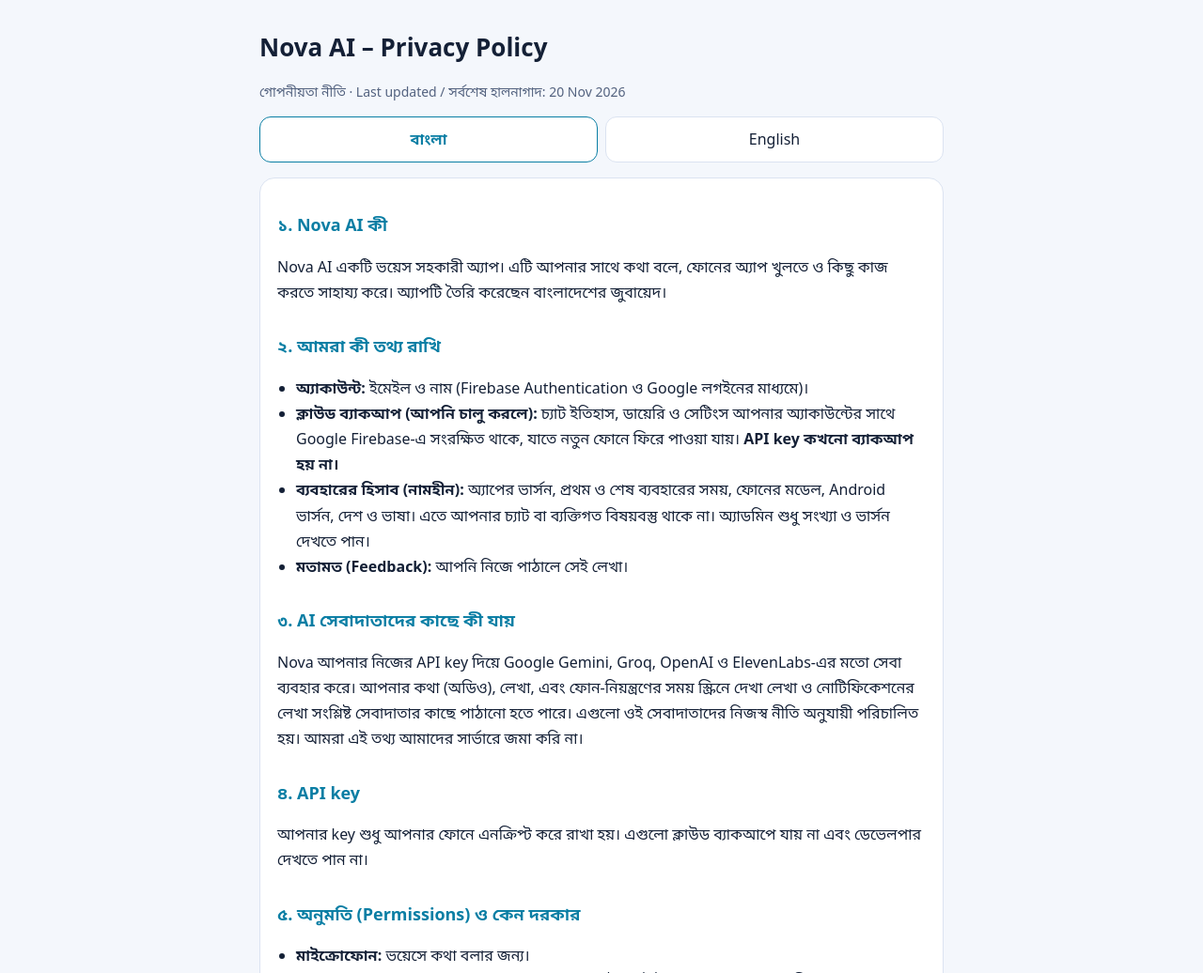
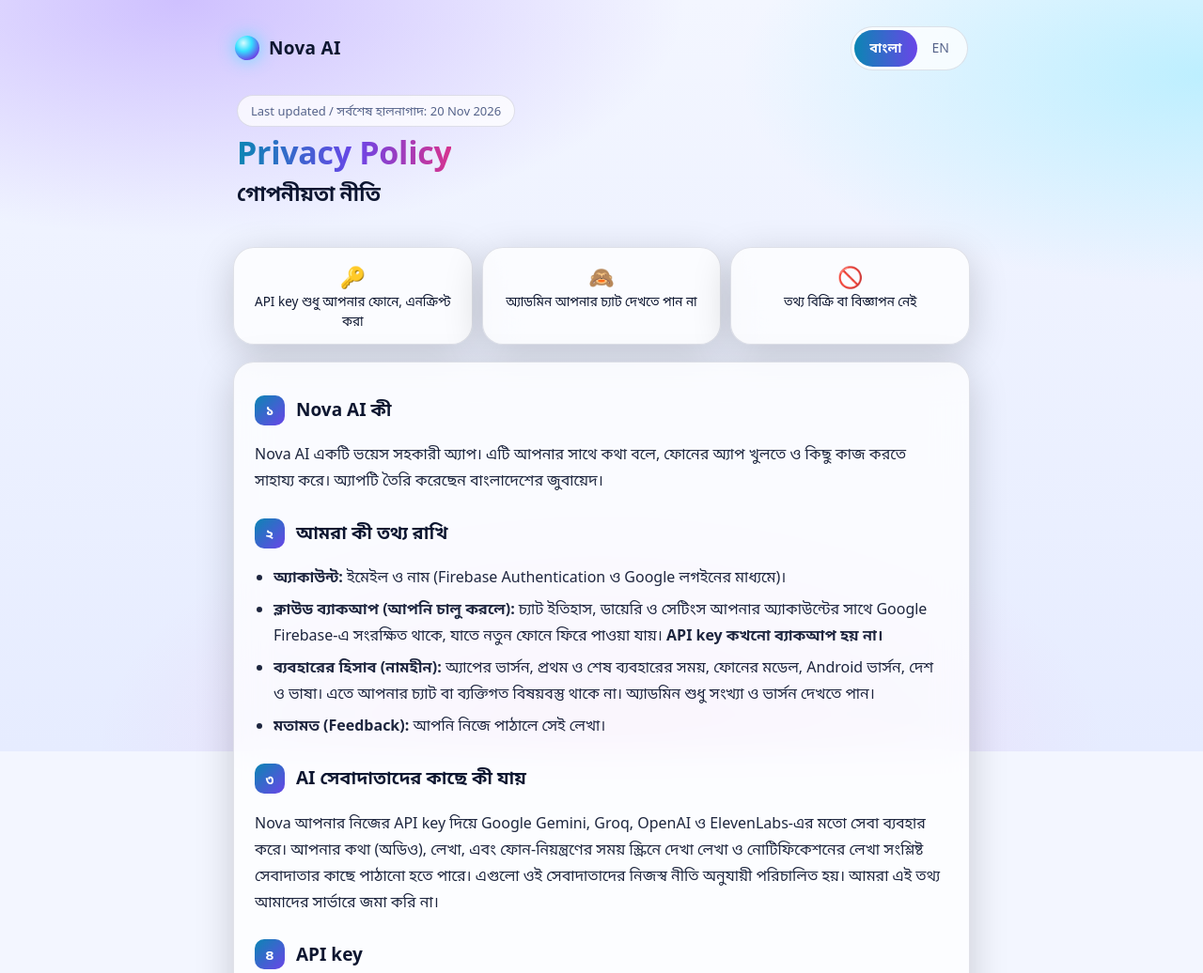
Before and after one commit to JUBAYED062/nova-admin-panel, a plain HTML site: page privacy.html in a window 1280 px wide. Shown: the top 1036 px of the page at 94% size. Drawn offline with Linux system fonts and the light colour scheme.

Commit message:
Revise privacy policy layout and content
Updated the privacy policy page with new styles, content, and structure for better clarity and user experience.

```diff
--- a/privacy.html
+++ b/privacy.html
@@ -4,39 +4,68 @@
 <meta charset="utf-8">
 <meta name="viewport" content="width=device-width, initial-scale=1">
 <title>Nova AI – Privacy Policy</title>
+<meta name="description" content="Nova AI Privacy Policy – গোপনীয়তা নীতি">
 <style>
-:root{--bg:#0b1220;--card:#141d33;--text:#e8edf7;--mute:#9fb0cf;--acc:#22d3ee;--line:#26324f}
-@media (prefers-color-scheme:light){:root{--bg:#f4f7fc;--card:#fff;--text:#142036;--mute:#53627f;--acc:#0a7ea4;--line:#dbe3f1}}
-*{box-sizing:border-box}
-body{margin:0;background:var(--bg);color:var(--text);font:16px/1.7 system-ui,-apple-system,"Noto Sans Bengali",Segoe UI,sans-serif}
-.wrap{max-width:760px;margin:0 auto;padding:20px 16px 60px}
-h1{font-size:26px;margin:8px 0 4px}
-h2{font-size:18px;margin:28px 0 6px;color:var(--acc)}
-p,li{color:var(--text)}
-.mute{color:var(--mute);font-size:14px}
-.card{background:var(--card);border:1px solid var(--line);border-radius:16px;padding:6px 18px 18px;margin-top:16px}
-ul{padding-left:20px}
-.tabs{display:flex;gap:8px;margin:14px 0}
-.tabs button{flex:1;padding:10px;border-radius:12px;border:1px solid var(--line);background:var(--card);color:var(--text);font:inherit;cursor:pointer}
-.tabs button.on{border-color:var(--acc);color:var(--acc);font-weight:600}
-a{color:var(--acc)}
-.lang{display:none}.lang.on{display:block}
+:root{--bg:#050816;--bg2:#0a1030;--card:rgba(255,255,255,.055);--card2:rgba(255,255,255,.09);--text:#eef3ff;--mute:#9aa8cc;--acc:#35e0ff;--acc2:#8b5cff;--acc3:#ff5cc8;--line:rgba(255,255,255,.12);--warn:#ffc857}
+@media (prefers-color-scheme:light){:root{--bg:#f3f6ff;--bg2:#e6ecff;--card:rgba(255,255,255,.75);--card2:#fff;--text:#0d1630;--mute:#55638a;--acc:#0b86b3;--acc2:#6a45e8;--acc3:#d6338f;--line:rgba(20,30,70,.12);--warn:#a8650a}}
+*{box-sizing:border-box;-webkit-tap-highlight-color:transparent}
+html{scroll-behavior:smooth}
+body{margin:0;color:var(--text);font:16px/1.75 system-ui,-apple-system,"Noto Sans Bengali","Hind Siliguri",Segoe UI,Roboto,sans-serif;background:var(--bg);overflow-x:hidden;min-height:100vh}
+body:before{content:"";position:fixed;inset:0;z-index:-2;background:radial-gradient(60% 45% at 15% 0%,rgba(139,92,255,.35),transparent 70%),radial-gradient(55% 40% at 100% 10%,rgba(53,224,255,.28),transparent 70%),radial-gradient(60% 50% at 50% 100%,rgba(255,92,200,.16),transparent 70%),linear-gradient(180deg,var(--bg),var(--bg2))}
+.wrap{max-width:820px;margin:0 auto;padding:22px 18px 70px}
+a{color:var(--acc);text-decoration:none}
+.grad{background:linear-gradient(90deg,var(--acc),var(--acc2) 55%,var(--acc3));-webkit-background-clip:text;background-clip:text;color:transparent}
+.glass{background:var(--card);border:1px solid var(--line);border-radius:22px;backdrop-filter:blur(18px);-webkit-backdrop-filter:blur(18px);box-shadow:0 10px 40px rgba(0,0,0,.18)}
+.mute{color:var(--mute)}
+.nav{display:flex;align-items:center;justify-content:space-between;padding:6px 2px 18px}
+.brand{display:flex;align-items:center;gap:10px;font-weight:800;font-size:19px;letter-spacing:.3px;color:var(--text)}
+.dot{width:26px;height:26px;border-radius:50%;background:radial-gradient(circle at 35% 30%,#d8fbff,#35e0ff 35%,#6a45e8 75%,#150a45);box-shadow:0 0 18px rgba(53,224,255,.7)}
+.seg{display:inline-flex;background:var(--card);border:1px solid var(--line);border-radius:999px;padding:3px}
+.seg button{border:0;background:transparent;color:var(--mute);padding:7px 16px;border-radius:999px;font:inherit;font-size:14px;cursor:pointer}
+.seg button.on{background:linear-gradient(90deg,var(--acc),var(--acc2));color:#fff;font-weight:700}
+.lang{display:none}.lang.on{display:block;animation:in .35s ease}
+@keyframes in{from{opacity:0;transform:translateY(8px)}to{opacity:1;transform:none}}
+h2{font-size:20px;margin:0 0 8px}
+footer{text-align:center;margin-top:34px;font-size:14px;color:var(--mute)}
+footer a{margin:0 8px}
+
+.head{padding:8px 4px 18px}
+h1{font-size:34px;line-height:1.15;margin:8px 0 6px;font-weight:800;letter-spacing:-.3px}
+.chip{display:inline-block;padding:5px 14px;border-radius:999px;font-size:13px;background:var(--card);border:1px solid var(--line);color:var(--mute)}
+.sum{display:grid;grid-template-columns:repeat(3,1fr);gap:10px;margin:18px 0}
+.sum div{padding:14px;text-align:center;font-size:13.5px;line-height:1.5}
+.sum b{display:block;font-size:22px}
+.doc{padding:8px 22px 26px}
+.doc h2{display:flex;align-items:center;gap:12px;margin:26px 0 8px;font-size:19px}
+.num{flex:none;width:32px;height:32px;border-radius:10px;display:grid;place-items:center;font-size:15px;font-weight:800;color:#fff;background:linear-gradient(135deg,var(--acc),var(--acc2))}
+.doc p,.doc li{color:var(--text);opacity:.93}
+.doc ul{padding-left:20px}
+.doc li{margin:6px 0}
+.doc p.mute{opacity:1}
+@media(max-width:520px){h1{font-size:28px}.sum{grid-template-columns:1fr}.doc{padding:4px 16px 22px}}
 </style>
 </head>
 <body>
 <div class="wrap">
-<h1>Nova AI – Privacy Policy</h1>
-<p class="mute">গোপনীয়তা নীতি · Last updated / সর্বশেষ হালনাগাদ: 20 Nov 2026</p>
-<div class="tabs">
-<button id="tbn" class="on" onclick="setLang('bn')">বাংলা</button>
-<button id="ten" onclick="setLang('en')">English</button>
+<div class="nav">
+<a class="brand" href="download.html"><span class="dot"></span>Nova AI</a>
+<div class="seg"><button id="tbn" class="on" onclick="setLang('bn')">বাংলা</button><button id="ten" onclick="setLang('en')">EN</button></div>
+</div>
+<div class="head">
+<span class="chip">Last updated / সর্বশেষ হালনাগাদ: 20 Nov 2026</span>
+<h1><span class="grad">Privacy Policy</span><br><span id="h1b" style="font-size:22px;font-weight:700">গোপনীয়তা নীতি</span></h1>
+</div>
+<div class="sum">
+<div class="glass"><b>🔑</b><span id="s1">API key শুধু আপনার ফোনে, এনক্রিপ্ট করা</span></div>
+<div class="glass"><b>🙈</b><span id="s2">অ্যাডমিন আপনার চ্যাট দেখতে পান না</span></div>
+<div class="glass"><b>🚫</b><span id="s3">তথ্য বিক্রি বা বিজ্ঞাপন নেই</span></div>
 </div>
 
-<div class="card lang on" id="bn">
-<h2>১. Nova AI কী</h2>
+<div class="glass doc lang on" id="bn">
+<h2><span class="num">১</span>Nova AI কী</h2>
 <p>Nova AI একটি ভয়েস সহকারী অ্যাপ। এটি আপনার সাথে কথা বলে, ফোনের অ্যাপ খুলতে ও কিছু কাজ করতে সাহায্য করে। অ্যাপটি তৈরি করেছেন বাংলাদেশের জুবায়েদ।</p>
 
-<h2>২. আমরা কী তথ্য রাখি</h2>
+<h2><span class="num">২</span>আমরা কী তথ্য রাখি</h2>
 <ul>
 <li><b>অ্যাকাউন্ট:</b> ইমেইল ও নাম (Firebase Authentication ও Google লগইনের মাধ্যমে)।</li>
 <li><b>ক্লাউড ব্যাকআপ (আপনি চালু করলে):</b> চ্যাট ইতিহাস, ডায়েরি ও সেটিংস আপনার অ্যাকাউন্টের সাথে Google Firebase-এ সংরক্ষিত থাকে, যাতে নতুন ফোনে ফিরে পাওয়া যায়। <b>API key কখনো ব্যাকআপ হয় না।</b></li>
@@ -44,13 +73,13 @@ a{color:var(--acc)}
 <li><b>মতামত (Feedback):</b> আপনি নিজে পাঠালে সেই লেখা।</li>
 </ul>
 
-<h2>৩. AI সেবাদাতাদের কাছে কী যায়</h2>
+<h2><span class="num">৩</span>AI সেবাদাতাদের কাছে কী যায়</h2>
 <p>Nova আপনার নিজের API key দিয়ে Google Gemini, Groq, OpenAI ও ElevenLabs-এর মতো সেবা ব্যবহার করে। আপনার কথা (অডিও), লেখা, এবং ফোন-নিয়ন্ত্রণের সময় স্ক্রিনে দেখা লেখা ও নোটিফিকেশনের লেখা সংশ্লিষ্ট সেবাদাতার কাছে পাঠানো হতে পারে। এগুলো ওই সেবাদাতাদের নিজস্ব নীতি অনুযায়ী পরিচালিত হয়। আমরা এই তথ্য আমাদের সার্ভারে জমা করি না।</p>
 
-<h2>৪. API key</h2>
+<h2><span class="num">৪</span>API key</h2>
 <p>আপনার key শুধু আপনার ফোনে এনক্রিপ্ট করে রাখা হয়। এগুলো ক্লাউড ব্যাকআপে যায় না এবং ডেভেলপার দেখতে পান না।</p>
 
-<h2>৫. অনুমতি (Permissions) ও কেন দরকার</h2>
+<h2><span class="num">৫</span>অনুমতি (Permissions) ও কেন দরকার</h2>
 <ul>
 <li><b>মাইক্রোফোন:</b> ভয়েসে কথা বলার জন্য।</li>
 <li><b>Accessibility সেবা:</b> আপনার আদেশে অন্য অ্যাপে ট্যাপ, টাইপ ও স্ক্রল করতে এবং স্ক্রিনের লেখা পড়তে। পাসওয়ার্ড ঘর পড়া হয় না। আপনি যখন কাজ দেন তখনই এটি কাজ করে।</li>
@@ -60,22 +89,21 @@ a{color:var(--acc)}
 </ul>
 <p>এই অনুমতিগুলো দিয়ে আমরা বিজ্ঞাপন দেখাই না এবং আপনার তথ্য বিক্রি করি না।</p>
 
-<h2>৬. তথ্য মুছে ফেলা</h2>
+<h2><span class="num">৬</span>তথ্য মুছে ফেলা</h2>
 <p>আপনার অ্যাকাউন্ট ও ব্যাকআপ ডেটা মুছতে চাইলে নিচের ঠিকানায় জানান। অ্যাপ আনইনস্টল করলে ফোনের ডেটা মুছে যায়।</p>
 
-<h2>৭. শিশুদের তথ্য</h2>
+<h2><span class="num">৭</span>শিশুদের তথ্য</h2>
 <p>এই অ্যাপ ১৩ বছরের কম বয়সীদের জন্য নয়।</p>
 
-<h2>৮. যোগাযোগ</h2>
+<h2><span class="num">৮</span>যোগাযোগ</h2>
 <p>ইমেইল: <a href="mailto:jubayedking062@gmail.com">jubayedking062@gmail.com</a> · Telegram: <a href="https://t.me/jubayed_j1">@jubayed_j1</a></p>
 <p class="mute">এই নীতি বদলালে এই পাতায় নতুন তারিখ সহ প্রকাশ করা হবে।</p>
 </div>
-
-<div class="card lang" id="en">
-<h2>1. What Nova AI is</h2>
+<div class="glass doc lang" id="en">
+<h2><span class="num">1</span>What Nova AI is</h2>
 <p>Nova AI is a voice assistant app. It talks with you and helps you open apps and do some tasks on your phone. It was made by Jubayed from Bangladesh.</p>
 
-<h2>2. Data we keep</h2>
+<h2><span class="num">2</span>Data we keep</h2>
 <ul>
 <li><b>Account:</b> email and name (through Firebase Authentication and Google sign-in).</li>
 <li><b>Cloud backup (only if you turn it on):</b> chat history, diary and settings are stored with your account on Google Firebase so you can restore them on a new phone. <b>API keys are never backed up.</b></li>
@@ -83,13 +111,13 @@ a{color:var(--acc)}
 <li><b>Feedback:</b> the text you choose to send.</li>
 </ul>
 
-<h2>3. What goes to AI providers</h2>
+<h2><span class="num">3</span>What goes to AI providers</h2>
 <p>Nova uses your own API keys with services such as Google Gemini, Groq, OpenAI and ElevenLabs. Your speech (audio), your text, and, during phone control, the text seen on the screen and notification text may be sent to the provider you use. These providers handle data under their own policies. We do not store this data on our servers.</p>
 
-<h2>4. API keys</h2>
+<h2><span class="num">4</span>API keys</h2>
 <p>Your keys are stored encrypted on your phone only. They are not part of the cloud backup and the developer cannot see them.</p>
 
-<h2>5. Permissions and why</h2>
+<h2><span class="num">5</span>Permissions and why</h2>
 <ul>
 <li><b>Microphone:</b> to talk by voice.</li>
 <li><b>Accessibility service:</b> to tap, type and scroll in other apps and read screen text when you give a command. Password fields are not read. It acts only when you give a task.</li>
@@ -99,24 +127,29 @@ a{color:var(--acc)}
 </ul>
 <p>We do not show ads with these permissions and we do not sell your data.</p>
 
-<h2>6. Deleting your data</h2>
+<h2><span class="num">6</span>Deleting your data</h2>
 <p>To delete your account and backup data, contact us below. Uninstalling the app removes the data on your phone.</p>
 
-<h2>7. Children</h2>
+<h2><span class="num">7</span>Children</h2>
 <p>This app is not for children under 13.</p>
 
-<h2>8. Contact</h2>
+<h2><span class="num">8</span>Contact</h2>
 <p>Email: <a href="mailto:jubayedking062@gmail.com">jubayedking062@gmail.com</a> · Telegram: <a href="https://t.me/jubayed_j1">@jubayed_j1</a></p>
 <p class="mute">If this policy changes, the new version will be published on this page with a new date.</p>
 </div>
+
+<footer><a href="download.html">⬇ Download</a><a href="mailto:jubayedking062@gmail.com">Contact</a><br><span>© Nova AI · Jubayed, Bangladesh</span></footer>
 </div>
 <script>
+var T={bn:{h1b:"গোপনীয়তা নীতি",s1:"API key শুধু আপনার ফোনে, এনক্রিপ্ট করা",s2:"অ্যাডমিন আপনার চ্যাট দেখতে পান না",s3:"তথ্য বিক্রি বা বিজ্ঞাপন নেই"},
+en:{h1b:"How we handle your data",s1:"API keys stay encrypted on your phone only",s2:"The admin cannot see your chats",s3:"No data selling, no ads"}};
 function setLang(l){
   document.getElementById('bn').classList.toggle('on',l==='bn');
   document.getElementById('en').classList.toggle('on',l==='en');
   document.getElementById('tbn').classList.toggle('on',l==='bn');
   document.getElementById('ten').classList.toggle('on',l==='en');
   document.documentElement.lang=l;
+  for(var k in T[l]){var e=document.getElementById(k);if(e)e.textContent=T[l][k];}
 }
 </script>
 </body>
```
